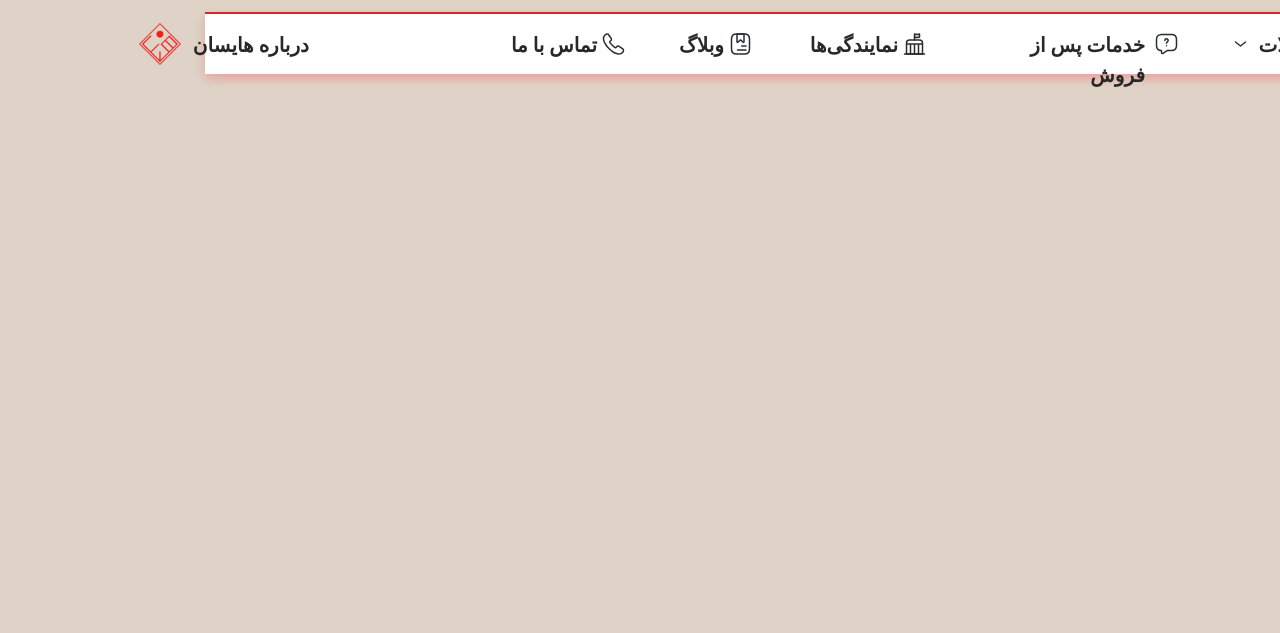
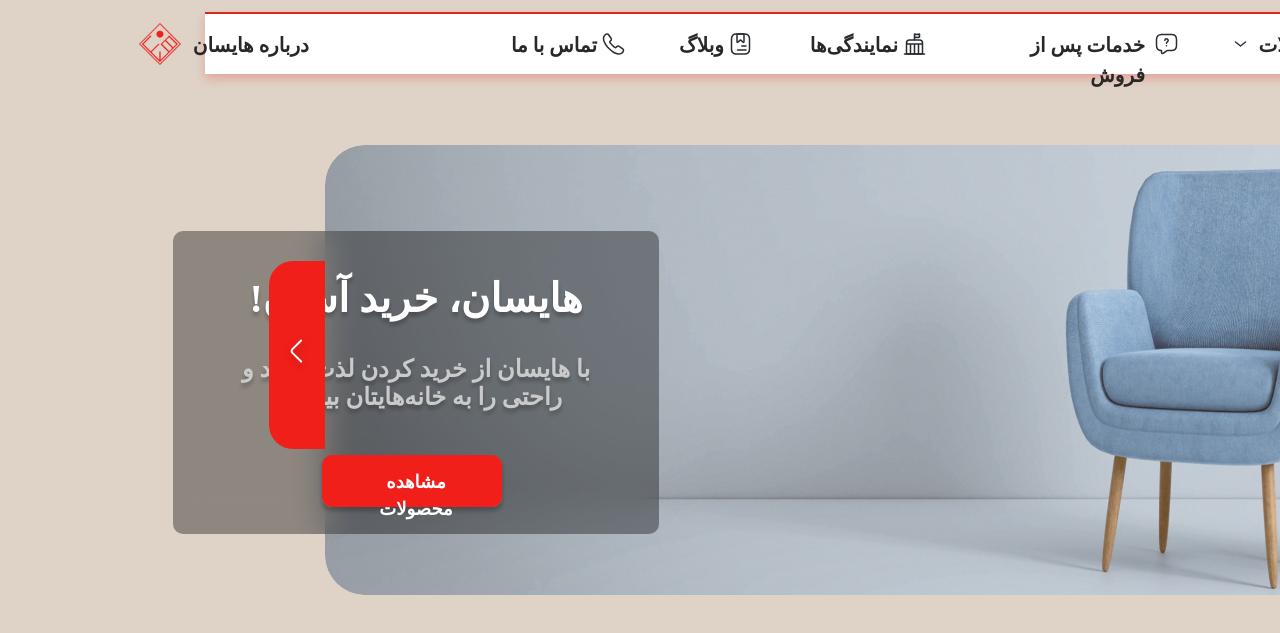
Before and after one commit to amiralzd/Hisun, a website: page index.html in a window 1280 px wide. Shown: the part 129-762 px from the top of the page. Drawn offline with nearby package versions, Linux system fonts and the light colour scheme.

Commit message:
BigBanner | 1402/07/10

```diff
--- a/index.html
+++ b/index.html
@@ -42,7 +42,7 @@
                                     </svg>
                             </div>
                         </button>
-                        <input type="search"  class="w-[166px] h-[25px] bg-[#fff] text-[#B4B4B4] text-[18px] not-italic font-semibold leading-normal outline-none" placeholder="جستجوی محصولات...">
+                        <input type="search"  class="w-[166px] h-[25px] bg-transparent text-[#B4B4B4] text-[18px] not-italic font-semibold leading-normal outline-none" placeholder="جستجوی محصولات...">
                     </div>
                     <div class="w-[44px] h-[44px] bg-[#F11F19] rounded-[10px] p-[10px] ml-[5px]">
                         <div class="w-[24px] h-[24px]">
@@ -161,5 +161,66 @@
         </div>
     </div>
     <!-- Navbar -->
+
+    <!-- big banner -->
+    <div class="w-full h-[450px] mt-[71px] flex relative">
+        <a href="" class="w-[56px] h-[188px] bg-[#F11F19] mt-[116px] mr-[70px] mb-[146px] absolute rounded-tr-[24px] rounded-br-[24px]">
+            <div class="w-[32px] h-[32px] mt-[74px] ml-[12px] mr-[12px] mb-[82px] fleshbigbanner">
+                <svg xmlns="http://www.w3.org/2000/svg" width="32" height="36" viewBox="0 0 32 36" fill="none">
+                    <g filter="url(#filter0_d_1840_2027)">
+                      <path d="M11.8799 26.5604L20.5732 17.8671C21.5999 16.8404 21.5999 15.1604 20.5732 14.1338L11.8799 5.44043" stroke="white" stroke-width="2" stroke-miterlimit="10" stroke-linecap="round" stroke-linejoin="round"/>
+                    </g>
+                    <defs>
+                      <filter id="filter0_d_1840_2027" x="6.87988" y="4.44043" width="19.4634" height="31.1201" filterUnits="userSpaceOnUse" color-interpolation-filters="sRGB">
+                        <feFlood flood-opacity="0" result="BackgroundImageFix"/>
+                        <feColorMatrix in="SourceAlpha" type="matrix" values="0 0 0 0 0 0 0 0 0 0 0 0 0 0 0 0 0 0 127 0" result="hardAlpha"/>
+                        <feOffset dy="4"/>
+                        <feGaussianBlur stdDeviation="2"/>
+                        <feComposite in2="hardAlpha" operator="out"/>
+                        <feColorMatrix type="matrix" values="0 0 0 0 0 0 0 0 0 0 0 0 0 0 0 0 0 0 0.25 0"/>
+                        <feBlend mode="normal" in2="BackgroundImageFix" result="effect1_dropShadow_1840_2027"/>
+                        <feBlend mode="normal" in="SourceGraphic" in2="effect1_dropShadow_1840_2027" result="shape"/>
+                      </filter>
+                    </defs>
+                  </svg>
+            </div>
+        </a>
+        <div class="w-[1293px] h-[450px] mr-[126px] ml-[120px] rounded-[40px] bigbannerimg relative">
+            <div class="w-[486px] h-[303px] bgboxinbigbanner ml-[107px] mr-[700px] mt-[86px] mb-[65.28px] absolute rounded-[10px]">
+                <div class="w-[356px] h-[54px] mt-[44px] mr-[65px] ml-[65px] mb-[26px] textboxbigbanner1"><p>هایسان، خرید آسان!</p></div>
+                <div class="w-[406px] h-[66px] mr-[40px] ml-[40px] mb-[34px] textboxbigbanner2"><p>با هایسان از خرید کردن لذت ببرید و راحتی را به خانه‌هایتان بیاورید.</p></div>
+                <button class="w-[180px] h-[52px] mr-[153px] ml-[153px] relative">
+                    <div class="w-[130px] h-[22px] absolute mt-[14px] mb-[16px] mr-[25px] ml-[25px] text-[18px] leading-normal not-italic font-extrabold text-[#fff] text-center"><h1>مشاهده محصولات</h1></div>
+                    <svg xmlns="http://www.w3.org/2000/svg" width="188" height="60" viewBox="0 0 188 60" fill="none">
+                        <g filter="url(#filter0_d_1773_2087)">
+                          <rect x="4" width="180" height="52" rx="10" fill="#F11F19"/>
+                        </g>
+                        <defs>
+                          <filter id="filter0_d_1773_2087" x="0" y="0" width="188" height="60" filterUnits="userSpaceOnUse" color-interpolation-filters="sRGB">
+                            <feFlood flood-opacity="0" result="BackgroundImageFix"/>
+                            <feColorMatrix in="SourceAlpha" type="matrix" values="0 0 0 0 0 0 0 0 0 0 0 0 0 0 0 0 0 0 127 0" result="hardAlpha"/>
+                            <feOffset dy="4"/>
+                            <feGaussianBlur stdDeviation="2"/>
+                            <feComposite in2="hardAlpha" operator="out"/>
+                            <feColorMatrix type="matrix" values="0 0 0 0 0 0 0 0 0 0 0 0 0 0 0 0 0 0 0.25 0"/>
+                            <feBlend mode="normal" in2="BackgroundImageFix" result="effect1_dropShadow_1773_2087"/>
+                            <feBlend mode="normal" in="SourceGraphic" in2="effect1_dropShadow_1773_2087" result="shape"/>
+                          </filter>
+                        </defs>
+                      </svg>
+                </button>
+            </div>
+        </div>
+        <a href="" class="w-[56px] h-[188px] bg-[#F11F19] mt-[116px] left-[64px] mb-[146px] absolute rounded-tl-[24px] rounded-bl-[24px]">
+            <div class="w-[32px] h-[32px] mt-[74px] ml-[12px] mr-[12px] mb-[82px] fleshbigbanner">
+                <svg xmlns="http://www.w3.org/2000/svg" width="32" height="32" viewBox="0 0 32 32" fill="none">
+                    <path d="M20.1201 5.43957L11.4268 14.1329C10.4001 15.1596 10.4001 16.8396 11.4268 17.8662L20.1201 26.5596" stroke="white" stroke-width="2" stroke-miterlimit="10" stroke-linecap="round" stroke-linejoin="round"/>
+                  </svg>
+            </div>
+        </a>
+    </div>
+    <!-- big banner -->
+
+    <script src="js/script.js"></script>
 </body>
 </html>
--- a/src/input.css
+++ b/src/input.css
@@ -31,3 +31,38 @@ body{
 .navbarBoxshadow{
     box-shadow: 0px 5px 10px 0px rgba(241, 31, 25, 0.25);
 }
+
+.bigbannerimg{
+    background-image: url('../img/Mask\ group.png');
+}
+
+.bgboxinbigbanner{
+    background: rgba(0, 0, 0, 0.36);
+    backdrop-filter: blur(17px);
+}
+
+.textboxbigbanner1{
+    color: #FFF;
+    text-align: center;
+    text-shadow: 0px 4px 4px rgba(0, 0, 0, 0.25);
+    font-family: Anjoman;
+    font-size: 40px;
+    font-style: normal;
+    font-weight: 800;
+    line-height: normal;
+}
+
+.textboxbigbanner2{
+    color: #CACACA;
+    text-align: center;
+    text-shadow: 0px 4px 4px rgba(0, 0, 0, 0.25);
+    font-family: Anjoman;
+    font-size: 24px;
+    font-style: normal;
+    font-weight: 800;
+    line-height: normal;
+}
+
+.fleshbigbanner{
+    filter: drop-shadow(0px 4px 4px rgba(0, 0, 0, 0.25));
+}
```
Also changed, not shown: img/Mask group.png (added), js/script.js (added).
